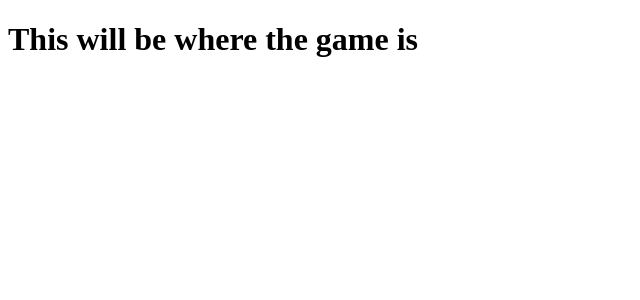
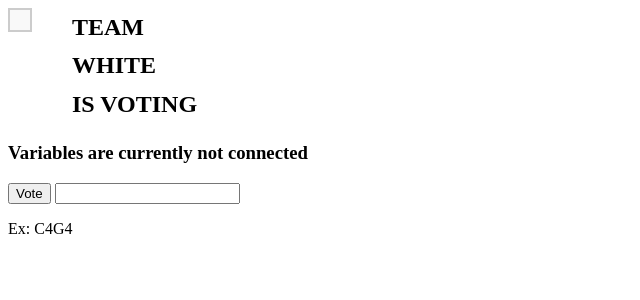
Before and after one commit to laween-alsulaivany/CCVS, a Flask app: template website/templates/chess.html in a window 1280 px wide. Shown: the top 300 px of the page, without its empty margins (0-640 px from the left). Run offline with Flask 3, Linux system fonts and the light colour scheme; the template is opened without the code that fills it, so the values that code supplies are empty.

Commit message:
skeleton attempt 2

```diff
--- a/website/templates/chess.html
+++ b/website/templates/chess.html
@@ -2,9 +2,45 @@
 <html>
 <head>
     <title>CHESS PAGE</title>
+    <style>
+        .container {
+            display: flex;
+            flex-direction: row;
+            gap: 40px;
+            align-items: flex-start;
+        }
+        .output-box {
+            border: 2px solid #ccc;
+            padding: 10px;
+            width: fit-content;
+            background-color: #f9f9f9;
+            font-family: monospace;
+        }
+        .team-box {
+            text-align: left;
+            font-weight: bold;
+            font-size: 24px;
+            line-height: 1.6;
+        }
+    </style>
+    </head>
+    <body>
+        <div class="container">
+            <div class="output-box">{{ output | safe }}</div>
+            <div class="team-box">
+                <div>TEAM</div>
+                <div>WHITE</div>
+                <div>IS VOTING</div>
+            </div>
+        </div>
+        <h3>Variables are currently not connected</h3>
+    </body>
 </head>
 <body>
-    <h1>This will be where the game is</h1>
-
+    <form action="#" method="post">
+        <p><input type="submit" value="Vote"/>
+        <input type= "text" name="user_vote" /></p>
+    </form>
+    <p>Ex: C4G4</p>
 </body>
 </html>
```
Also changed, not shown: website/templates/index.html (+4 -6 lines), website/web_main.py (+10 -4 lines).
